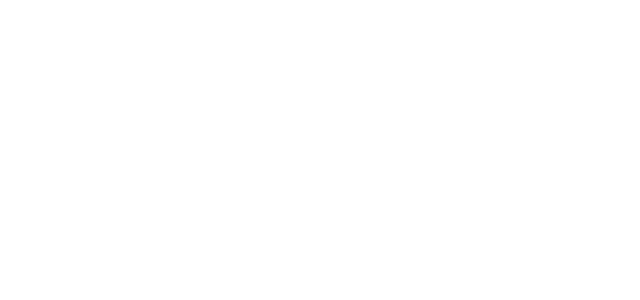
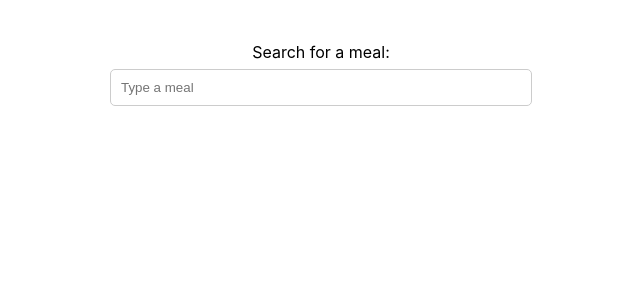
Before and after one commit to HyunL/dac-recipe-finder, a React (Vite) app: page / in a window 1280 px wide. Shown: the top 300 px of the page, without its empty margins (319-959 px from the left). Built offline with nearby package versions, Linux system fonts and the light colour scheme.

Commit message:
adds debounced search by meal name

```diff
--- a/src/App.tsx
+++ b/src/App.tsx
@@ -1,7 +1,12 @@
 import "./App.css";
+import Home from "./pages/home";
 
 function App() {
-  return <></>;
+  return (
+    <>
+      <Home />
+    </>
+  );
 }
 
 export default App;
--- /dev/null
+++ b/src/pages/Home.css
@@ -0,0 +1,32 @@
+.search-bar-label {
+  display: block;
+  margin-bottom: 5px;
+}
+
+.search-bar {
+  padding: 10px;
+  font: 16px;
+  width: 100%;
+  max-width: 400px;
+  border: 1px solid #ccc;
+  border-radius: 5px;
+}
+
+.results {
+  list-style-type: none;
+  padding: 0;
+  margin: 0;
+}
+
+.meal-card {
+  margin: 10px 0;
+  padding: 10px;
+  border: 1px solid #ccc;
+  border-radius: 5px;
+  background-color: #f9f9f9;
+}
+
+.meal-img {
+  width: 100px;
+  margin-top: 10px;
+}
--- /dev/null
+++ b/src/pages/Home.tsx
@@ -0,0 +1,93 @@
+import { useCallback, useState } from "react";
+
+import "./Home.css";
+
+function Home() {
+  const [query, setQuery] = useState<string>(""); // User input
+  const [results, setResults] = useState<any[]>([]); // API results
+  const [isLoading, setIsLoading] = useState<boolean>(false); // Loading state
+
+  // Fetch meals from API
+  const fetchMeals = async (searchTerm: string) => {
+    if (!searchTerm) {
+      setResults([]);
+      setIsLoading(false);
+      return;
+    }
+
+    try {
+      const response = await fetch(
+        `https://www.themealdb.com/api/json/v1/1/search.php?s=${searchTerm}`
+      );
+      const data = await response.json();
+
+      if (data.meals) {
+        setResults(data.meals);
+      } else {
+        setResults([]); // No results
+      }
+    } catch (error) {
+      console.error("Error fetching meals:", error);
+      setResults([]);
+    } finally {
+      setIsLoading(false);
+    }
+  };
+
+  // Debounce function to limit API calls
+  const debounce = (func: (searchTerm: string) => void, delay: number) => {
+    let timeout: ReturnType<typeof setTimeout>;
+    return (searchTerm: string) => {
+      searchTerm && setIsLoading(true);
+      clearTimeout(timeout);
+      timeout = setTimeout(() => func(searchTerm), delay);
+    };
+  };
+
+  const debouncedFetchMeals = useCallback(debounce(fetchMeals, 500), []);
+
+  const handleInputChange = (event: React.ChangeEvent<HTMLInputElement>) => {
+    const value = event.target.value;
+    setQuery(value);
+    debouncedFetchMeals(value);
+    console.log(results);
+  };
+
+  return (
+    <div>
+      <div>
+        <label htmlFor="search-bar" className="search-bar-label">
+          Search for a meal:
+        </label>
+        <input
+          type="text"
+          id="search-bar"
+          className="search-bar"
+          placeholder="Type a meal"
+          value={query}
+          onChange={handleInputChange}
+        />
+      </div>
+      {isLoading ? (
+        <div>LOADING</div>
+      ) : (
+        <ul className="results">
+          {results.map((meal) => (
+            <li key={meal.idMeal} className="meal-card">
+              <strong>{meal.strMeal}</strong>
+              <br />
+              <img
+                src={meal.strMealThumb}
+                alt={meal.strMeal}
+                className="meal-img"
+                style={{ width: "100px", marginTop: "10px" }}
+              />
+            </li>
+          ))}
+        </ul>
+      )}
+    </div>
+  );
+}
+
+export default Home;
```
